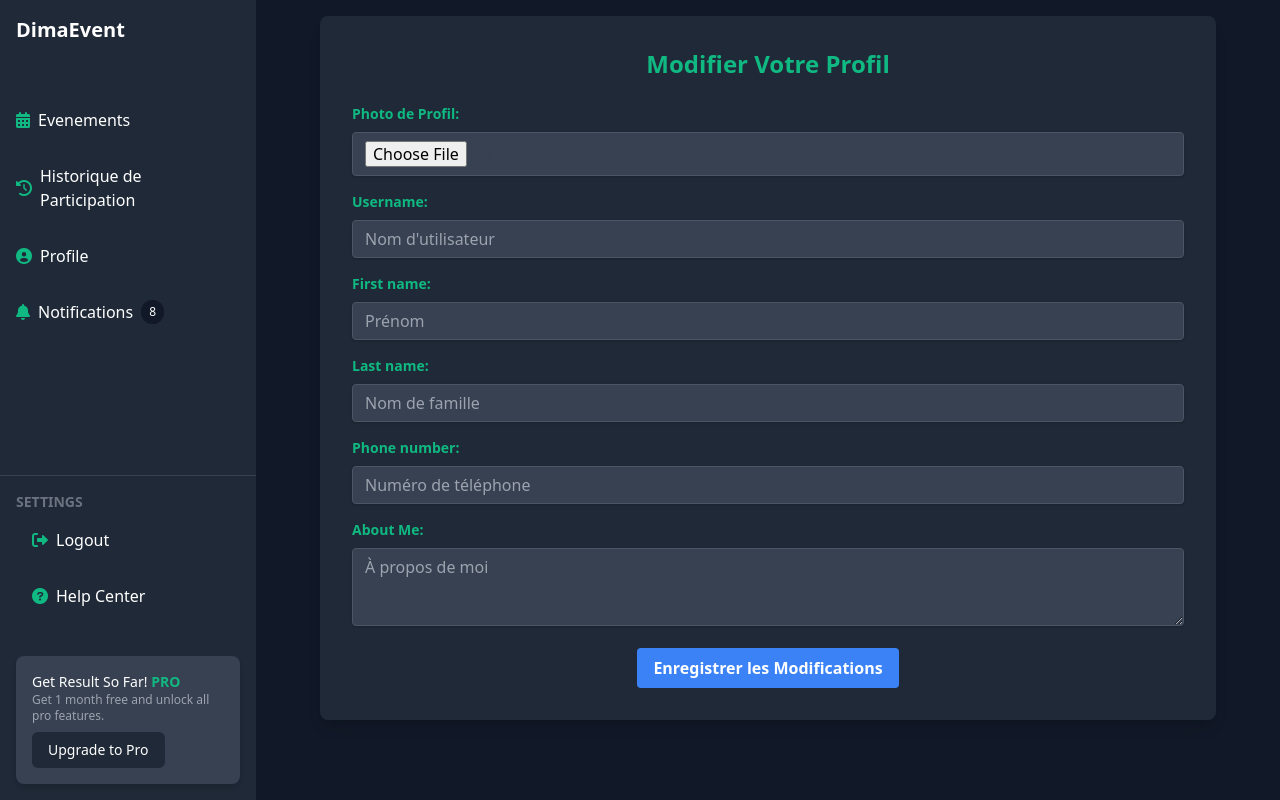
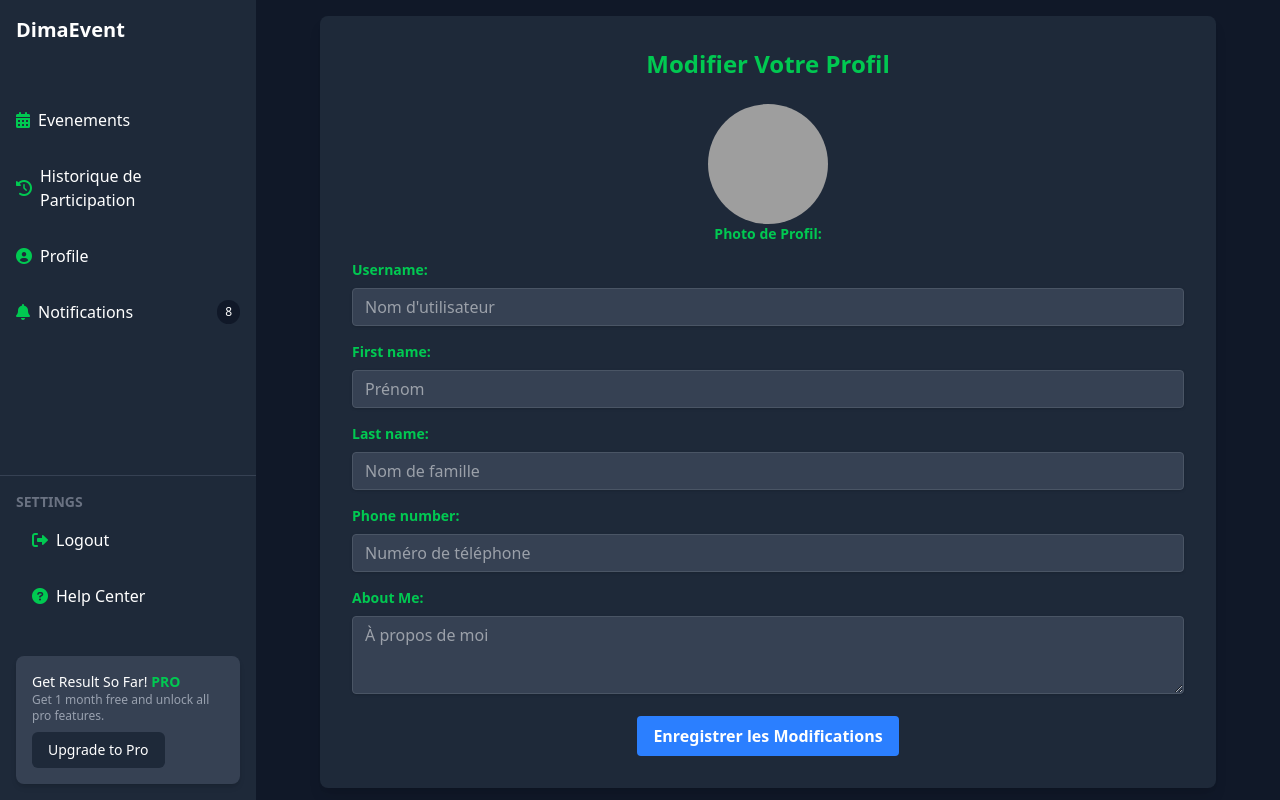
Before and after one commit to Youcode-Classe-E-2024-2025/-ErrorTeam_eventbrite, a PHP site: template app/views/front/update.twig in a window 1280 px wide. Run offline with PHP 8.4, Linux system fonts and the light colour scheme; the template is opened without the code that fills it, so the values that code supplies are empty; some libraries are stand-ins or nearby versions; grey boxes are pictures that could not be loaded.

Commit message:
termination de la partie profil avec l'affiche des donnees , update

```diff
--- a/app/views/front/update.twig
+++ b/app/views/front/update.twig
@@ -5,7 +5,7 @@
     <meta name="viewport" content="width=device-width, initial-scale=1.0">
     <title>Modifier le Profil</title>
     <link href="https://cdnjs.cloudflare.com/ajax/libs/font-awesome/6.0.0-beta3/css/all.min.css" rel="stylesheet">
-    <link href="https://cdn.jsdelivr.net/npm/tailwindcss@2.2.19/dist/tailwind.min.css" rel="stylesheet">
+    <script src="https://unpkg.com/@tailwindcss/browser@4"></script>
 </head>
 <body class="bg-gray-900 text-white font-sans">
 
@@ -85,14 +85,17 @@
                     <h2 class="text-2xl text-green-500 font-semibold mb-6 text-center">Modifier Votre Profil</h2>
 
                     <form method="POST" action="/profile/update" enctype="multipart/form-data">
-                        <div class="mb-4">
-    <label for="avatar" class="block text-green-500 text-sm font-bold mb-2">Photo de Profil:</label>
-    <input type="file" id="avatar" name="avatar" class="shadow appearance-none border rounded w-full py-2 px-3 text-gray-700 leading-tight focus:outline-none focus:shadow-outline bg-gray-700 text-white border-gray-600" accept="image/jpeg, image/png, image/jpg">
-    {% if user.avatar %}
-        <div class="flex justify-center">
-            <img src="{{ user.avatar }}" alt="Avatar actuel" class="mt-2 rounded-full h-16 w-16">
-        </div>
-    {% endif %}
+                        <div class="mb-4 ">
+    <label for="avatar" class="cursor-pointer">
+        {% if user.avatar %}
+            <img src="{{ user.avatar }}" alt="Avatar actuel" class="mt-2 rounded-full h-30 w-30 mx-auto" >
+        {% else %}
+            <img src="assets/img/default_avatar.png" alt="Avatar par défaut" class="mt-2 rounded-full h-30 w-30 mx-auto">
+        {% endif %}
+    </label>
+    <label for="avatar" class="block text-green-500 text-sm font-bold mb-2 text-center">Photo de Profil:</label>
+
+    <input type="file" id="avatar" name="avatar" class="hidden" accept="image/jpeg, image/png, image/jpg">
 </div>
 
                         <div class="mb-4">
```
Also changed, not shown: public/assets/img/67ae0ea2c02b0.png (added), public/assets/img/67ae0eb82988d.png (added), public/assets/img/67ae1088cf749.png (added), public/assets/img/67ae10bbc87e4.png (added), public/assets/img/67ae10cba2508.png (added), public/assets/img/67ae11a51bfa3.png (added), public/assets/img/67ae127dec155.png (added), public/assets/img/67ae128786080.png (added), public/assets/img/67ae14bea479e.png (added), public/assets/img/67ae1c4304eef.png (added), public/assets/img/67ae1d673ef76.png (added), public/assets/img/67ae1d709a774.png (added), public/assets/img/67ae1d7c3b50a.png (added).
